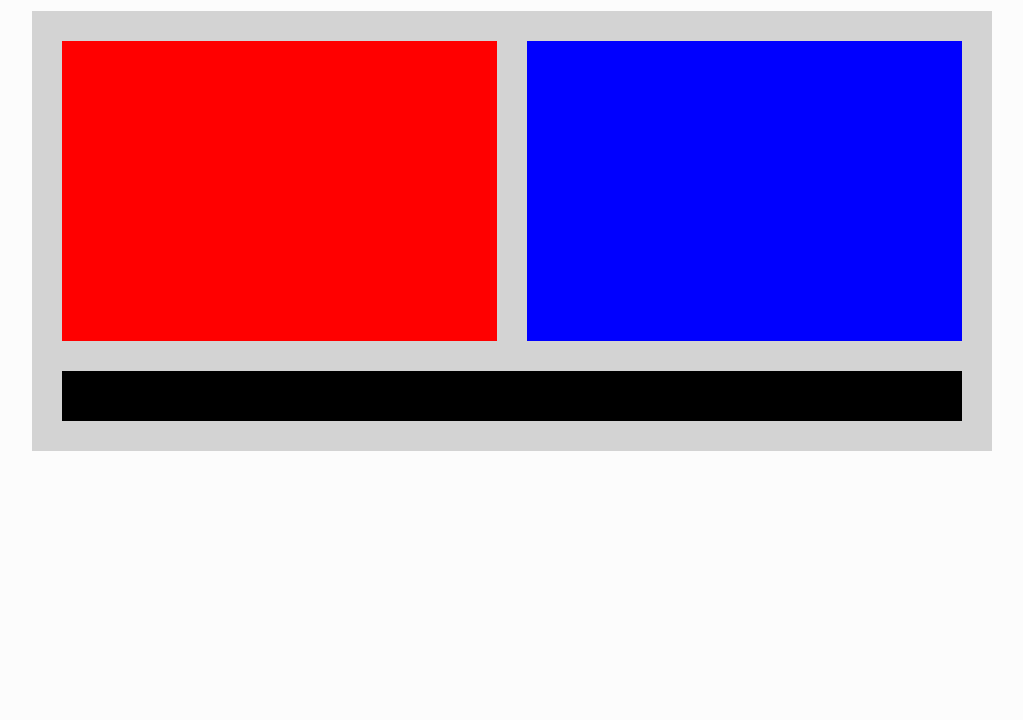
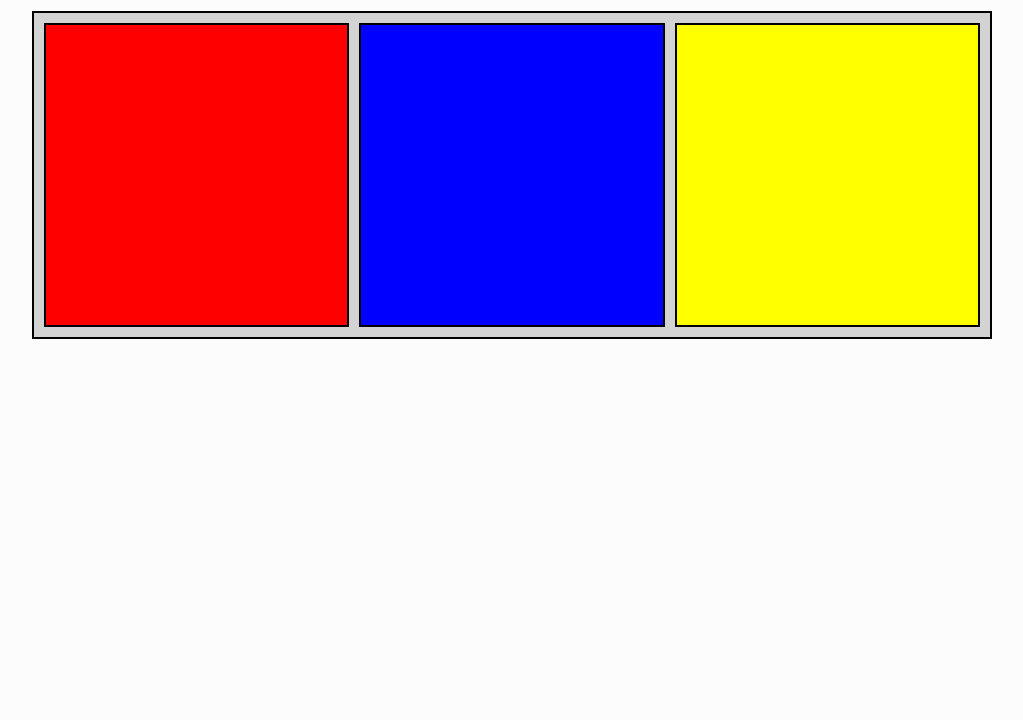
Before and after one commit to comp-1017/1017-sep-2022-a03-workbook-ReinaldMarlon, a plain HTML site: page Flexbox-Exercise3/index.html in a window 1280 px wide. Shown: the part 80-800 px from the top of the page, without its empty margins (128-1151 px from the left). Drawn offline with Linux system fonts and the light colour scheme.

Commit message:
done  exercise 3

```diff
--- a/Flexbox-Exercise3/css/styles.css
+++ b/Flexbox-Exercise3/css/styles.css
@@ -70,7 +70,8 @@ body {
 main {
     background-color: lightgrey;
     display: flex;
-    flex-wrap: wrap;
+    flex-wrap: nowrap;
+    border: 2px solid black;
 }
 /*footer {
     background-color: lightgrey;
@@ -109,33 +110,36 @@ page width = ncolumns * (box) + remainder
 ****************************************************************************************/
 
 .red-paint{
-    margin-left: 30px;
-    margin-top: 30px;
-    margin-bottom: 0px;
+    margin-left: 10px;
+    margin-top: 10px;
+    margin-right: 5px;
+    margin-bottom: 10px;
     height: 300px;
-    width: 435px;
+    width: 305px;
     background-color: red;
+    border: 2px solid black;
+}
+
+.blue-paint{
+    margin: 10px 5px 10px 5px;
+    height: 300px;
+    width: 305px;
+    background-color: blue;
+    border: 2px solid black;
 
 }
 
-.blue-paint{
-    margin: 30px 0px 0px 30px;
+.yellow-paint{
+
+    margin: 10px 10px 10px 5px;
     height: 300px;
-    width: 435px;
-    background-color: blue;
-
-}
-
-.black-paint{
-
-    margin: 30px 0px 30px 30px;
-    height: 50px;
-    width: 900px;
-    background-color: black;
-
+    width: 305px;
+    background-color: yellow;
+    border: 2px solid black;
 }
 
 /*
 960 = 30 + 0 + 0 + content + 0 + 0 + 0 + 30
 960 = 60 + content
 900 = content
+*/
--- a/Flexbox-Exercise3/index.html
+++ b/Flexbox-Exercise3/index.html
@@ -11,14 +11,12 @@
 <body>
     <div class="container">
         <header>
-            <h1>Flexbox Demo</h1>
+            <h1>Flexbox III EXERCISE</h1>
         </header>
         <main>
             <div class="red-paint"></div>
             <div class="blue-paint"></div>
-            <footer>
-                <div class="black-paint"></div>
-            </footer>
+            <div class="yellow-paint"></div>
         </main>
 
     </div>
```
